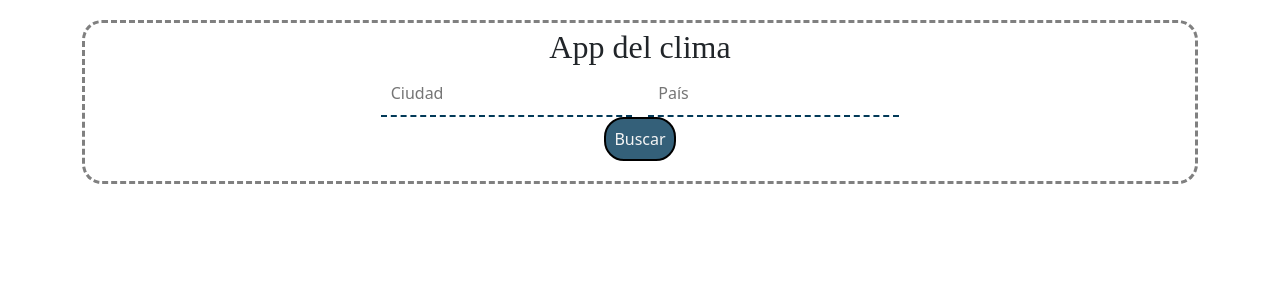
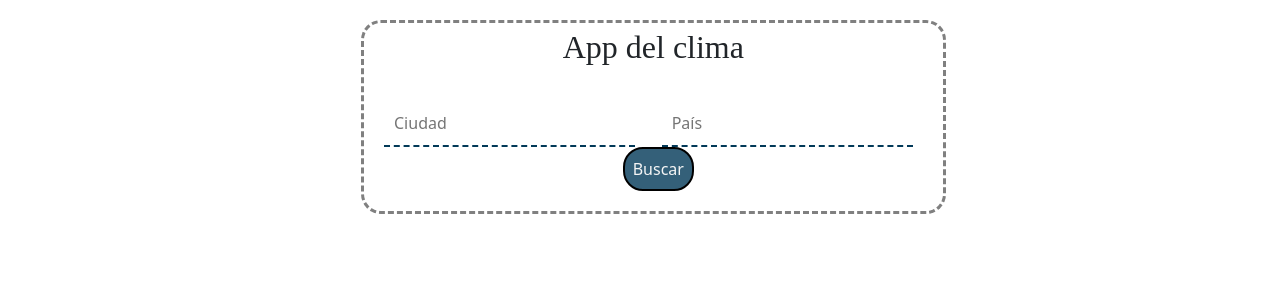
Before and after one commit to nunicho/tpReact-ej13-web-clima, a React (Create React App) app: page / in a window 1280 px wide. Shown: the top 300 px of the page. Built offline with nearby package versions, Linux system fonts and the light colour scheme.

Commit message:
Se agregaron mediaqueries

```diff
--- a/src/components/displayweather.css
+++ b/src/components/displayweather.css
@@ -83,3 +83,97 @@ td {
 .displayweather .weatherdetails span {
   font-size: auto;
 }
+
+
+@media all and (min-width: 768px) {
+
+  .displayweather {
+      margin-top: 20px;
+      display: flex;
+      flex-flow: column nowrap;
+    }
+
+    .displayweather .maincard {
+      width: auto;
+      margin-top: 20px;
+      align-self: center;
+      padding: 10px;
+      border-radius: 20px;
+      position: relative;
+      background: rgb(245, 242, 242);
+      border: 1px solid black;
+    }
+
+    .displayweather .maincard .cardtitle {
+      position: absolute;
+      top: 10px;
+    left: 10px;
+    font-size: 1rem;
+    }
+
+    .displayweather .maincard .cardsubtitle {
+      position: absolute;
+       left: 10px;
+
+      color: grey;
+       margin-top: -8px;
+    }
+
+    .displayweather h1 {
+      font-size: 2rem;
+      margin: -10px;
+    margin-left: -150px;
+    }
+
+    .displayweather .weather-icon {
+      width: 75px;
+      position: absolute;
+      top: 50px;
+    }
+
+    .displayweather .weather-main {
+      position: absolute;
+
+    top: 120px;
+    left: 310px;
+    font-weight: 500;
+    font-size: auto;
+    }
+
+    .displayweather .weather-description {
+      position: absolute;
+      left: 10px;
+      font-size: auto;
+    }
+
+    .displayweather .weatherdetails {
+    margin-left: 50px;
+    margin-right: 50px;
+
+    display: grid;
+    grid-template-columns: 50% 50%;
+    grid-template-rows: auto;
+    grid-gap: 20px;
+    }
+
+    .displayweather .weatherdetails .section1 {
+    justify-self: right;
+    width: 300px;
+    }
+
+    h4 {
+      text-align: left;
+      margin-right: 30px;
+      font-size: small;
+    }
+
+    td {
+      border-bottom: 2px dashed grey;
+    }
+
+    .displayweather .weatherdetails span {
+      font-size: auto;
+    }
+
+
+}
--- a/src/components/weather.css
+++ b/src/components/weather.css
@@ -47,3 +47,63 @@
 .weather .getweather:focus {
   outline: none;
 }
+
+
+@media all and (min-width: 768px) {
+
+.weather {
+    margin-top: 20px;
+    border: 3px dashed grey;
+    border-radius: 20px;
+    padding-bottom: 30px;
+    width: max-content;
+    padding: 0px 20px 20px 20px;
+    margin-left: 25%;
+  }
+
+  .weather .title {
+    font-size: 2rem;
+
+    font-family: "Times New Roman", Times, serif;
+  }
+
+  .weather form {
+    margin-top: 30px;
+  }
+
+  .weather form input {
+    padding: 10px;
+    border: none;
+    border-bottom: 2px dashed rgb(2, 57, 88);
+    margin-right: 10px;
+  }
+
+  .weather form input:focus {
+    outline: none;
+    border-bottom: 3px dashed rgb(2, 57, 88);
+  }
+
+  .weather .getweather {
+    margin-left: 10px;
+    padding: 8px;
+    font-size: auto;
+    border: none;
+    border-radius: 20px;
+    border: 2px solid black;
+    background: rgb(2, 57, 88, 0.8);
+    cursor: pointer;
+    color: whitesmoke;
+  }
+
+  .weather .getweather:hover {
+    background: transparent;
+    color: black;
+  }
+
+  .weather .getweather:focus {
+    outline: none;
+  }
+
+
+
+}
```
